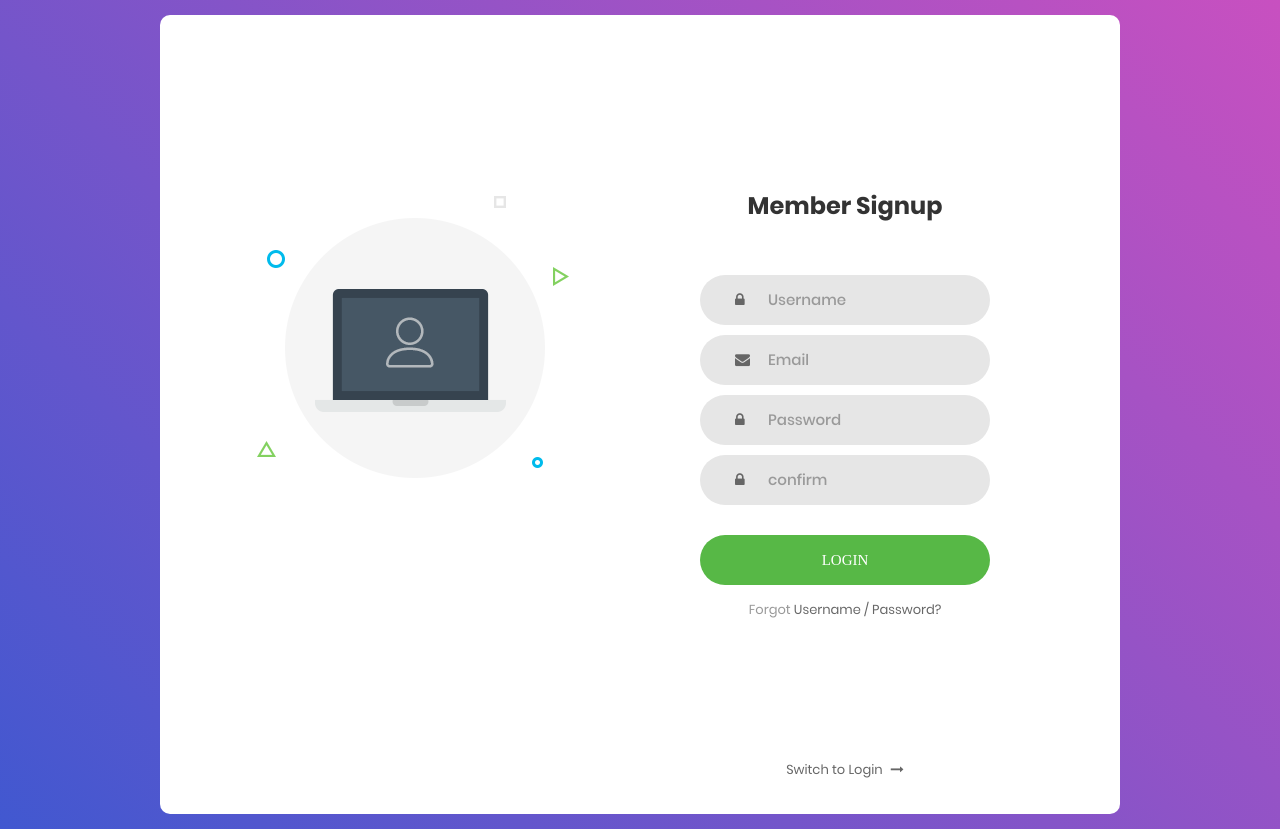
After one commit to kevinypfan/koa2-oauth-with-pg, a Node project: template src/views/signup.ejs in a window 1280 px wide. The commit adds this page. Run offline with Node 20 templates, Linux system fonts and the light colour scheme; the template is opened without the code that fills it, so the values that code supplies are empty; some web fonts are replaced.

Commit message:
+: signup page

```diff
--- a/nodemon.json
+++ b/nodemon.json
@@ -1,5 +1,5 @@
 {
   "watch": ["./src"],
   "ext": "ts",
-  "exec": "node --inspect -r ts-node/register ./src/server.ts"
+  "exec": "node -r ts-node/register ./src/server.ts"
 }
--- a/src/controllers/auth.ts
+++ b/src/controllers/auth.ts
@@ -78,6 +78,7 @@ export default class AuthController {
     // errorMessage=ACCOUNT_LOGIN_FAIL&errorCode=445
     return await ctx.render("auth", {
       prefixPath: process.env.PREFIX_PATH,
+      querystring: ctx.request.querystring,
       query: authorizeModel,
       error: false
     });
--- a/src/routes/user-routes.ts
+++ b/src/routes/user-routes.ts
@@ -5,5 +5,6 @@ userRouter.prefix(process.env.PREFIX_PATH);
 //Routes for the user entity
 // userRouter.get("/users", controller.user.getUsers); //Get all users in the database
 // userRouter.get("/users/:id", controller.user.getUser); //Get a single user by id
-userRouter.post("/signup", controller.user.createUser); //Create a single user in the database
+userRouter.post("/signup", controller.user.postSignup); //Create a single user in the database
 userRouter.post("/profile", controller.user.getProfile); //Create a single user in the database
+userRouter.get("/signup", controller.user.getSignup);
--- a/src/views/auth.ejs
+++ b/src/views/auth.ejs
@@ -126,7 +126,7 @@
             </div>
 
             <div class="text-center p-t-136">
-              <a class="txt2" href="/#">
+              <a class="txt2" href="<%= prefixPath %>/signup?<%= querystring %>">
                 Create your Account
                 <i class="fa fa-long-arrow-right m-l-5" aria-hidden="true"></i>
               </a>
--- /dev/null
+++ b/src/views/signup.ejs
@@ -0,0 +1,189 @@
+<!DOCTYPE html>
+<html lang="en">
+  <head>
+    <title>Signup V1</title>
+    <meta charset="UTF-8" />
+    <meta name="viewport" content="width=device-width, initial-scale=1" />
+    <!--===============================================================================================-->
+    <link rel="icon" type="image/png" href="/images/icons/favicon.ico" />
+    <!--===============================================================================================-->
+    <link
+      rel="stylesheet"
+      type="text/css"
+      href="/vendor/bootstrap/css/bootstrap.min.css"
+    />
+    <!--===============================================================================================-->
+    <link
+      rel="stylesheet"
+      type="text/css"
+      href="/fonts/font-awesome-4.7.0/css/font-awesome.min.css"
+    />
+    <!--===============================================================================================-->
+    <link rel="stylesheet" type="text/css" href="/vendor/animate/animate.css" />
+    <!--===============================================================================================-->
+    <link
+      rel="stylesheet"
+      type="text/css"
+      href="/vendor/css-hamburgers/hamburgers.min.css"
+    />
+    <!--===============================================================================================-->
+    <link
+      rel="stylesheet"
+      type="text/css"
+      href="/vendor/select2/select2.min.css"
+    />
+    <!--===============================================================================================-->
+    <link rel="stylesheet" type="text/css" href="/css/util.css" />
+    <link rel="stylesheet" type="text/css" href="/css/main.css" />
+    <!--===============================================================================================-->
+  </head>
+  <body>
+    <div class="limiter">
+      <div class="container-login100">
+        <div class="wrap-login100">
+          <div class="login100-pic js-tilt" data-tilt>
+            <img src="/images/img-01.png" alt="IMG" />
+          </div>
+
+          <form
+            class="login100-form validate-form"
+            action="<%= prefixPath %>/signup"
+            method="post"
+          >
+            <span class="login100-form-title">
+              Member Signup
+            </span>
+
+            <input
+              type="hidden"
+              name="response_type"
+              value="<%= query.response_type %>"
+            />
+            <input
+              type="hidden"
+              name="client_id"
+              value="<%= query.client_id %>"
+            />
+            <input
+              type="hidden"
+              name="redirect_uri"
+              value="<%= query.redirect_uri %>"
+            />
+            <input type="hidden" name="state" value="<%= query.state %>" />
+            <input type="hidden" name="scope" value="<%= query.scope %>" />
+
+            <div
+              class="wrap-input100 validate-input"
+              data-validate="Username is required"
+            >
+              <input
+                class="input100"
+                type="text"
+                name="username"
+                placeholder="Username"
+              />
+              <span class="focus-input100"></span>
+              <span class="symbol-input100">
+                <i class="fa fa-lock" aria-hidden="true"></i>
+              </span>
+            </div>
+
+
+            <div
+              class="wrap-input100 validate-input"
+              data-validate="Valid email is required: ex@abc.xyz"
+            >
+              <input
+                class="input100"
+                type="text"
+                name="email"
+                placeholder="Email"
+              />
+              <span class="focus-input100"></span>
+              <span class="symbol-input100">
+                <i class="fa fa-envelope" aria-hidden="true"></i>
+              </span>
+            </div>
+
+            <div
+              class="wrap-input100 validate-input"
+              data-validate="Password is required"
+            >
+              <input
+                class="input100"
+                type="password"
+                name="password"
+                placeholder="Password"
+              />
+              <span class="focus-input100"></span>
+              <span class="symbol-input100">
+                <i class="fa fa-lock" aria-hidden="true"></i>
+              </span>
+            </div>
+
+            <div
+              class="wrap-input100 validate-input"
+              data-validate="Password is required"
+            >
+              <input
+                class="input100"
+                type="password"
+                name="confirm"
+                placeholder="confirm"
+              />
+              <span class="focus-input100"></span>
+              <span class="symbol-input100">
+                <i class="fa fa-lock" aria-hidden="true"></i>
+              </span>
+            </div>
+
+            <div class="container-login100-form-btn">
+              <button class="login100-form-btn">
+                Login
+              </button>
+            </div>
+
+            <% if (error) { %>
+            <p class="text-center p-t-12" style="color: red;">
+              輸入的內容有誤。
+            </p>
+            <% } %>
+
+            <div class="text-center p-t-12">
+              <span class="txt1">
+                Forgot
+              </span>
+              <a class="txt2" href="/#">
+                Username / Password?
+              </a>
+            </div>
+
+            <div class="text-center p-t-136">
+              <a class="txt2" href="/#">
+                Switch to Login
+                <i class="fa fa-long-arrow-right m-l-5" aria-hidden="true"></i>
+              </a>
+            </div>
+          </form>
+        </div>
+      </div>
+    </div>
+
+    <!--===============================================================================================-->
+    <script src="/vendor/jquery/jquery-3.2.1.min.js"></script>
+    <!--===============================================================================================-->
+    <script src="/vendor/bootstrap/js/popper.js"></script>
+    <script src="/vendor/bootstrap/js/bootstrap.min.js"></script>
+    <!--===============================================================================================-->
+    <script src="/vendor/select2/select2.min.js"></script>
+    <!--===============================================================================================-->
+    <script src="/vendor/tilt/tilt.jquery.min.js"></script>
+    <script>
+      $(".js-tilt").tilt({
+        scale: 1.1
+      });
+    </script>
+    <!--===============================================================================================-->
+    <script src="/js/main.js"></script>
+  </body>
+</html>
```
Also changed, not shown: src/controllers/user.ts (+103 -0 lines), src/validations/signup-model.ts (added, +31 -0 lines).
